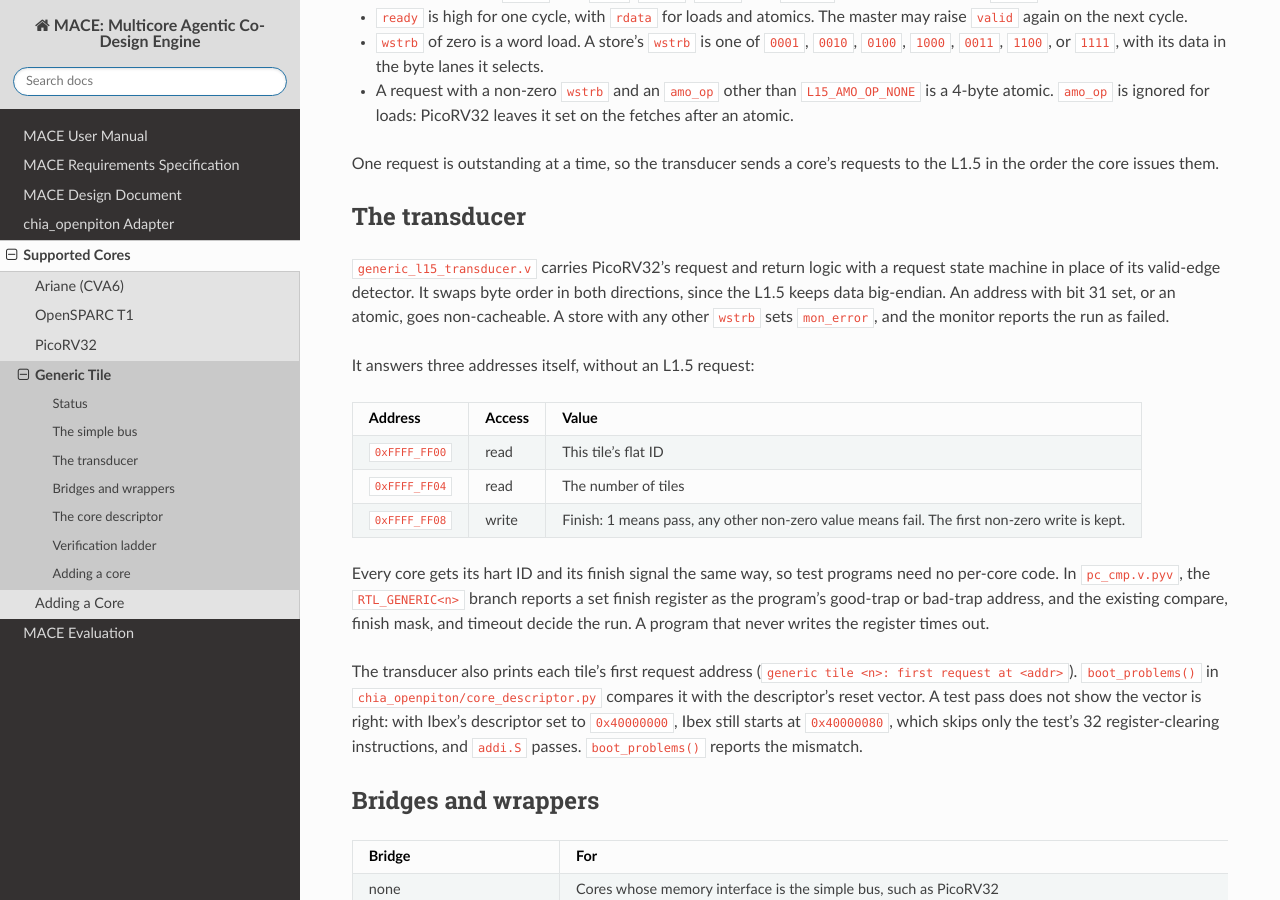
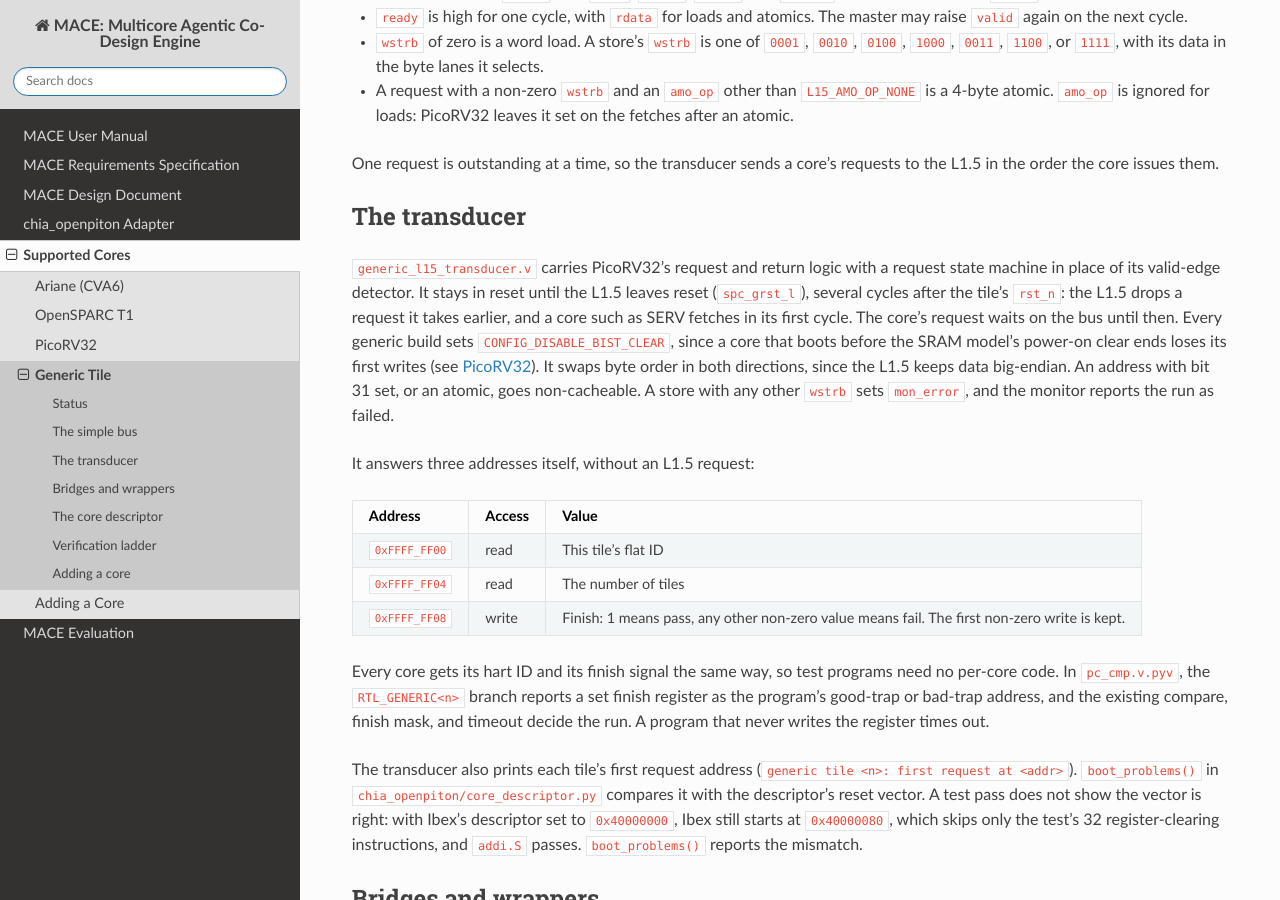
Before and after one commit to ranaumarnadeem/MACE, a Sphinx documentation site: the page built from docs/05_mace_cores/generic.md, in a window 1280 px wide and 900 px high, scrolled down 1054 px. Built offline with Sphinx 7.4.7 and the Read the Docs theme 3.1.0, drawn with Linux system fonts in a browser that asks for light colours.

Commit message:
docs: the transducer's reset hold and the generic tile's BIST define

```diff
--- a/docs/05_mace_cores/generic.md
+++ b/docs/05_mace_cores/generic.md
@@ -41,7 +41,7 @@
 
 ## The transducer
 
-`generic_l15_transducer.v` carries PicoRV32's request and return logic with a request state machine in place of its valid-edge detector. It swaps byte order in both directions, since the L1.5 keeps data big-endian. An address with bit 31 set, or an atomic, goes non-cacheable. A store with any other `wstrb` sets `mon_error`, and the monitor reports the run as failed.
+`generic_l15_transducer.v` carries PicoRV32's request and return logic with a request state machine in place of its valid-edge detector. It stays in reset until the L1.5 leaves reset (`spc_grst_l`), several cycles after the tile's `rst_n`: the L1.5 drops a request it takes earlier, and a core such as SERV fetches in its first cycle. The core's request waits on the bus until then. Every generic build sets `CONFIG_DISABLE_BIST_CLEAR`, since a core that boots before the SRAM model's power-on clear ends loses its first writes (see [PicoRV32](pico.md)). It swaps byte order in both directions, since the L1.5 keeps data big-endian. An address with bit 31 set, or an atomic, goes non-cacheable. A store with any other `wstrb` sets `mon_error`, and the monitor reports the run as failed.
 
 It answers three addresses itself, without an L1.5 request:
 
```
Also changed, not shown: docs/04_chia_openpiton/environment_patches.md (+1 -1 lines).
